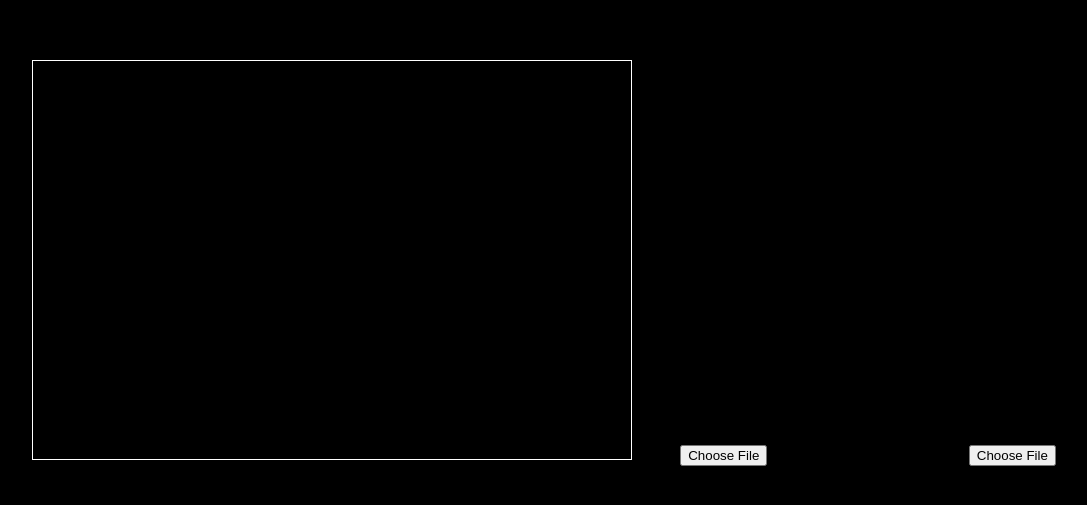
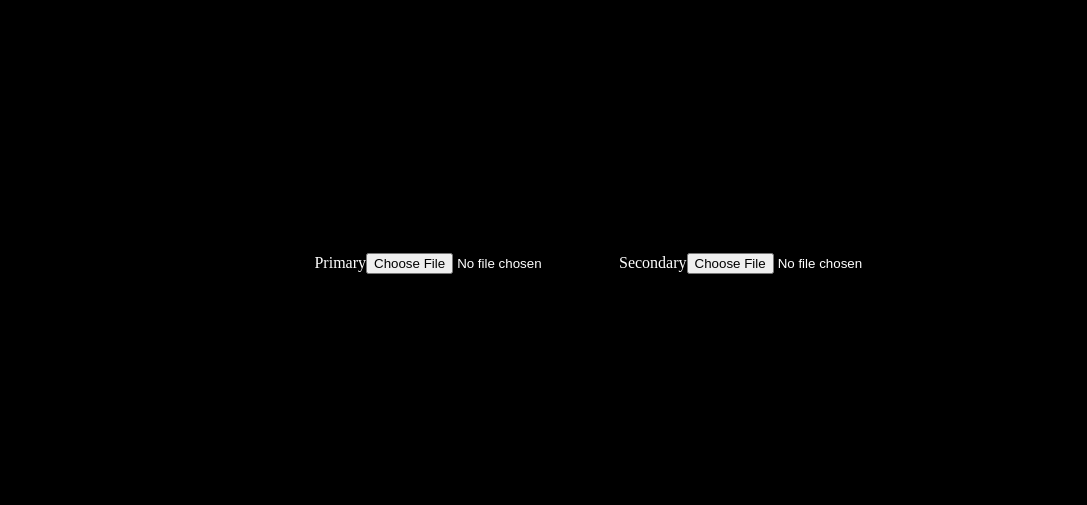
Before and after one commit to sullvn/lucida, a Next.js app: page / in a window 1280 px wide. Shown: the part 137-642 px from the top of the page, without its empty margins (13-1100 px from the left). Built offline with nearby package versions, Linux system fonts and the light colour scheme.

Commit message:
Canvas component
For easy usage of `ShaderGraph` in React

```diff
--- a/pages/index.tsx
+++ b/pages/index.tsx
@@ -1,8 +1,21 @@
 import * as React from 'react'
-import { FileUpload, Renderer } from '../src'
+import {
+  Canvas,
+  FileUpload,
+  ShaderGraph,
+  Image as ImageShader,
+  Fit,
+  Jitter,
+} from '../src'
 
 interface WebGLSandboxState {
-  renderer: Renderer
+  primary: HTMLImageElement | null
+  secondary: HTMLImageElement | null
+}
+
+interface GraphProps {
+  primary: HTMLImageElement
+  secondary: HTMLImageElement
 }
 
 export default class WebGLSandbox extends React.Component<
@@ -10,18 +23,11 @@ export default class WebGLSandbox extends React.Component<
   WebGLSandboxState
 > {
   state = {
-    renderer: new Renderer(),
+    primary: null,
+    secondary: null,
   }
 
-  public onCanvasLoad = (el: HTMLCanvasElement | null) => {
-    if (el === null) {
-      return
-    }
-
-    this.state.renderer.initialize(el)
-  }
-
-  public onImageLoad = (type: 'mask' | 'subject') => (file: File) => {
+  private onImageLoad = (type: 'primary' | 'secondary') => (file: File) => {
     // Convert to data URI
     // NOTE: This seems awfully slow... look for alternatives
     const dataUri = URL.createObjectURL(file)
@@ -30,23 +36,50 @@ export default class WebGLSandbox extends React.Component<
     image.onload = () => {
       // Free memory
       URL.revokeObjectURL(dataUri)
-      this.state.renderer.loadImage(type, image)
+      this.setState({
+        [type]: image,
+      } as Pick<WebGLSandboxState, 'primary' | 'secondary'>)
     }
 
     image.src = dataUri
   }
 
+  private createGraph(gl: WebGL2RenderingContext): ShaderGraph<GraphProps> {
+    const graph = new ShaderGraph<GraphProps>(gl)
+    graph.add(Fit, () => ({}), {
+      input: graph.add(Jitter, () => ({}), {
+        subject: graph.add(
+          ImageShader,
+          ({ primary }) => ({ source: primary }),
+          {},
+        ),
+      }),
+    })
+
+    return graph
+  }
+
   public render() {
-    return (
-      <main>
-        <canvas
-          ref={this.onCanvasLoad}
+    const { primary, secondary } = this.state
+
+    let canvas = null
+    if (primary !== null && secondary !== null) {
+      canvas = (
+        <Canvas
+          props={{ primary, secondary }}
+          graph={this.createGraph}
           style={{
             width: '600px',
             height: '400px',
             border: '0.5px solid white',
           }}
         />
+      )
+    }
+
+    return (
+      <main>
+        {canvas}
         <style>
           {`
           * {
@@ -59,17 +92,18 @@ export default class WebGLSandbox extends React.Component<
             justify-content: center;
             align-items: center;
 
+            color: white;
             background: black;
           }
         `}
         </style>
         <label>
-          Subject
-          <FileUpload onUpload={this.onImageLoad('subject')} />
+          Primary
+          <FileUpload onUpload={this.onImageLoad('primary')} />
         </label>
         <label>
-          Mask
-          <FileUpload onUpload={this.onImageLoad('mask')} />
+          Secondary
+          <FileUpload onUpload={this.onImageLoad('secondary')} />
         </label>
       </main>
     )
--- /dev/null
+++ b/src/components/Canvas.tsx
@@ -0,0 +1,50 @@
+import * as React from 'react'
+import { ShaderGraph } from '../ShaderGraph'
+import { assertValid, resizeCanvas } from '../util'
+
+interface CanvasProps<P> extends CanvasDOMProps {
+  graph: (gl: WebGL2RenderingContext) => ShaderGraph<P>
+  props: P
+}
+
+export class Canvas<P> extends React.Component<CanvasProps<P>> {
+  private graph: ShaderGraph<P> | null = null
+
+  private onLoad = (el: HTMLCanvasElement | null) => {
+    const { graph: createGraph } = this.props
+
+    if (el === null) {
+      return
+    }
+
+    resizeCanvas(el)
+
+    const gl = assertValid(
+      el.getContext('webgl2'),
+      'Cannot get WebGL 2 context',
+    )
+
+    this.graph = createGraph(gl)
+    this.renderGraph()
+  }
+
+  private renderGraph() {
+    const { graph: maybeGraph } = this
+    const { props } = this.props
+
+    const graph = assertValid(maybeGraph, 'Cannot render null shader graph')
+
+    graph.render(props)
+  }
+
+  public render() {
+    const { graph: _graph, ...domProps } = this.props
+
+    return <canvas {...domProps} ref={this.onLoad} />
+  }
+}
+
+type CanvasDOMProps = React.DetailedHTMLProps<
+  React.CanvasHTMLAttributes<HTMLCanvasElement>,
+  HTMLCanvasElement
+>
--- a/src/components/index.ts
+++ b/src/components/index.ts
@@ -1 +1,2 @@
+export * from './Canvas'
 export * from './FileUpload'
--- a/src/index.ts
+++ b/src/index.ts
@@ -2,4 +2,3 @@ export * from './components'
 export * from './shaders'
 export * from './Shader'
 export * from './ShaderGraph'
-export * from './renderer'
--- a/src/renderer.ts
+++ /dev/null
@@ -1,71 +0,0 @@
-import { resizeCanvas } from './util'
-import { Image, ImageSource, Fit, Jitter } from './shaders'
-import { ShaderGraph } from './ShaderGraph'
-
-/**
- * Renderer class
- *
- * Encompasses the state of an HTML canvas, WebGL2 rendering
- * context, and any loaded images.
- */
-export class Renderer {
-  private graph: ShaderGraph<GraphProps> | null = null
-  private subjectImage: ImageSource | null = null
-  private maskImage: ImageSource | null = null
-
-  /**
-   * Refresh the canvas with a new rendered frame
-   */
-  public render() {
-    const { graph, subjectImage, maskImage } = this
-
-    // Render with flow
-    if (graph === null) {
-      throw new Error('Cannot use null shader')
-    }
-
-    if (subjectImage !== null && maskImage !== null) {
-      graph.render({ subject: subjectImage, mask: maskImage })
-    }
-  }
-
-  public loadImage(type: 'mask' | 'subject', source: ImageSource) {
-    if (type === 'mask') {
-      this.maskImage = source
-    } else {
-      this.subjectImage = source
-    }
-
-    this.render()
-  }
-
-  /**
-   * Initialize renderer
-   *
-   * Compiles shaders, sets up buffers, and
-   * kicks off rendering.
-   *
-   * @param el Canvas DOM element
-   */
-  public initialize(canvas: HTMLCanvasElement) {
-    // Get rendering context
-    const gl = canvas.getContext('webgl2')
-    if (gl === null) {
-      throw new Error('Cannot get WebGL 2 context')
-    }
-
-    resizeCanvas(canvas)
-
-    const g = (this.graph = new ShaderGraph(gl))
-    g.add(Fit, () => ({}), {
-      input: g.add(Jitter, () => ({}), {
-        subject: g.add(Image, ({ subject }) => ({ source: subject }), {}),
-      }),
-    })
-  }
-}
-
-interface GraphProps {
-  subject: ImageSource
-  mask: ImageSource
-}
```
